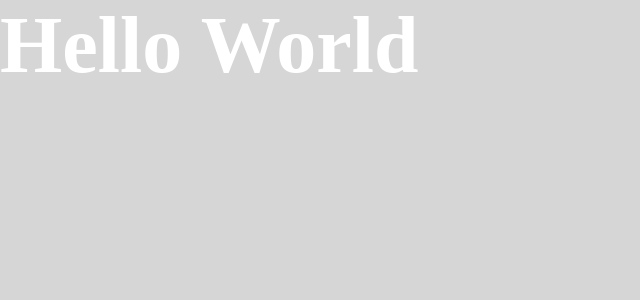
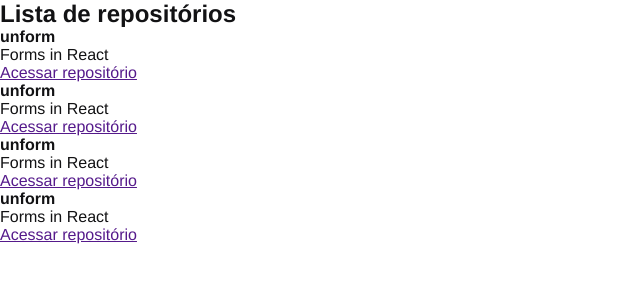
Before and after one commit to beOrtiz/github-explorer, a React app: page / in a window 1280 px wide. Shown: the top 300 px of the page, without its empty margins (0-640 px from the left). Built offline with nearby package versions, Linux system fonts and the light colour scheme.

Commit message:
first react component

```diff
--- a/src/App.jsx
+++ b/src/App.jsx
@@ -1,4 +1,5 @@
+import { RepositoryList } from './components/RepositoryList'
 import './styles/global.scss'
 export function App() {
-    return <h1> Hello World</h1>
+    return <RepositoryList />
 }
--- /dev/null
+++ b/src/components/RepositoryList.jsx
@@ -0,0 +1,42 @@
+export function RepositoryList() {
+    return (
+        <section className="repository-list">
+            <h1>Lista de repositórios</h1>
+
+            <ul>
+                <li>
+                    <strong>unform</strong>
+                    <p>Forms in React</p>
+
+                    <a href="">
+                        Acessar repositório
+                    </a>
+                </li>
+                <li>
+                    <strong>unform</strong>
+                    <p>Forms in React</p>
+
+                    <a href="">
+                        Acessar repositório
+                    </a>
+                </li>
+                <li>
+                    <strong>unform</strong>
+                    <p>Forms in React</p>
+
+                    <a href="">
+                        Acessar repositório
+                    </a>
+                </li>
+                <li>
+                    <strong>unform</strong>
+                    <p>Forms in React</p>
+
+                    <a href="">
+                        Acessar repositório
+                    </a>
+                </li>
+            </ul>
+        </section>
+    );
+}
--- a/src/styles/global.scss
+++ b/src/styles/global.scss
@@ -5,11 +5,6 @@
 }
 
 body {
-    font: Arial, Helvetica, sans-serif;
-    background: #3333;
-    color: #FFF;
-
-    h1 {
-        font-size: 80px;
-    }
+    font: 16px "Helvetica Neue", Arial,  sans-serif;
+    color: #121214;
 }
```
